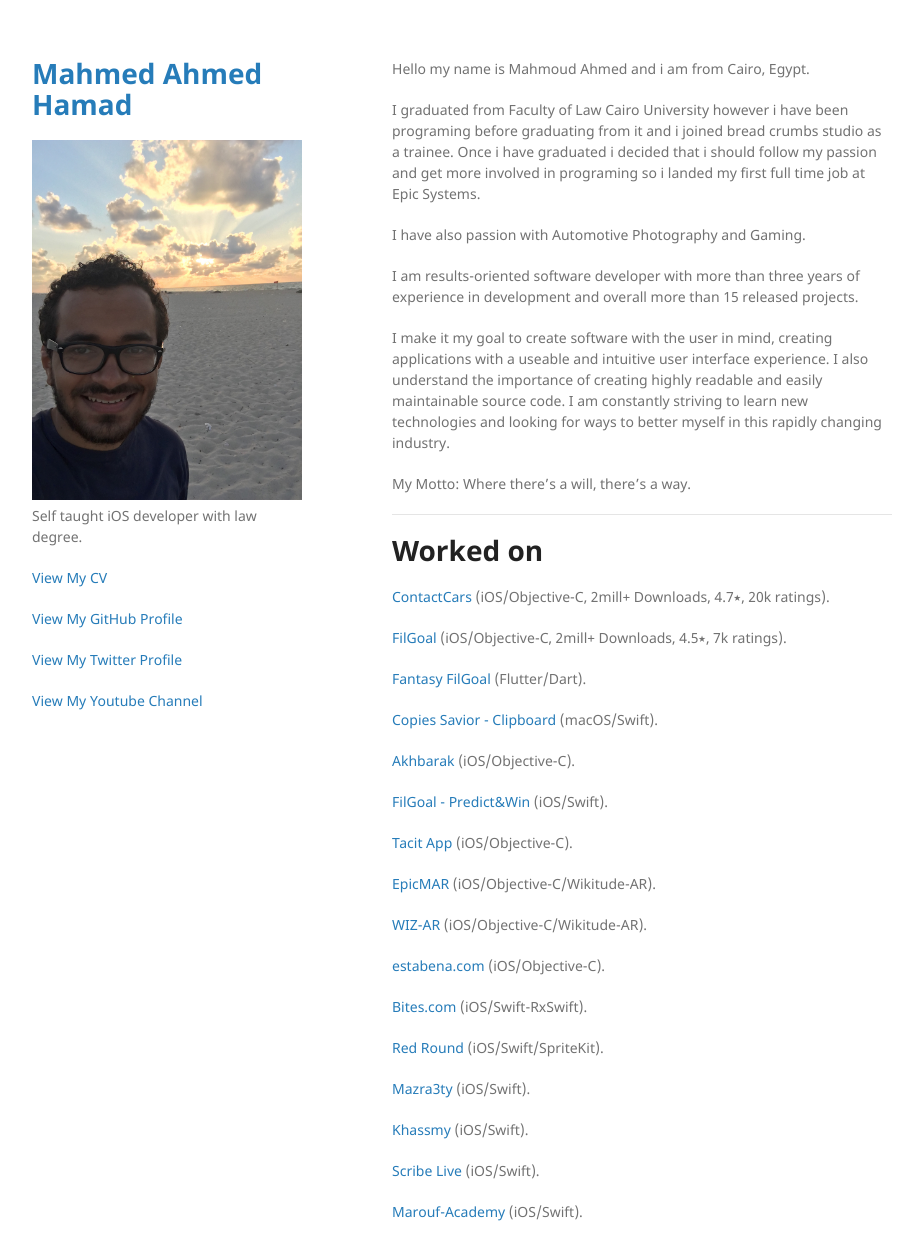
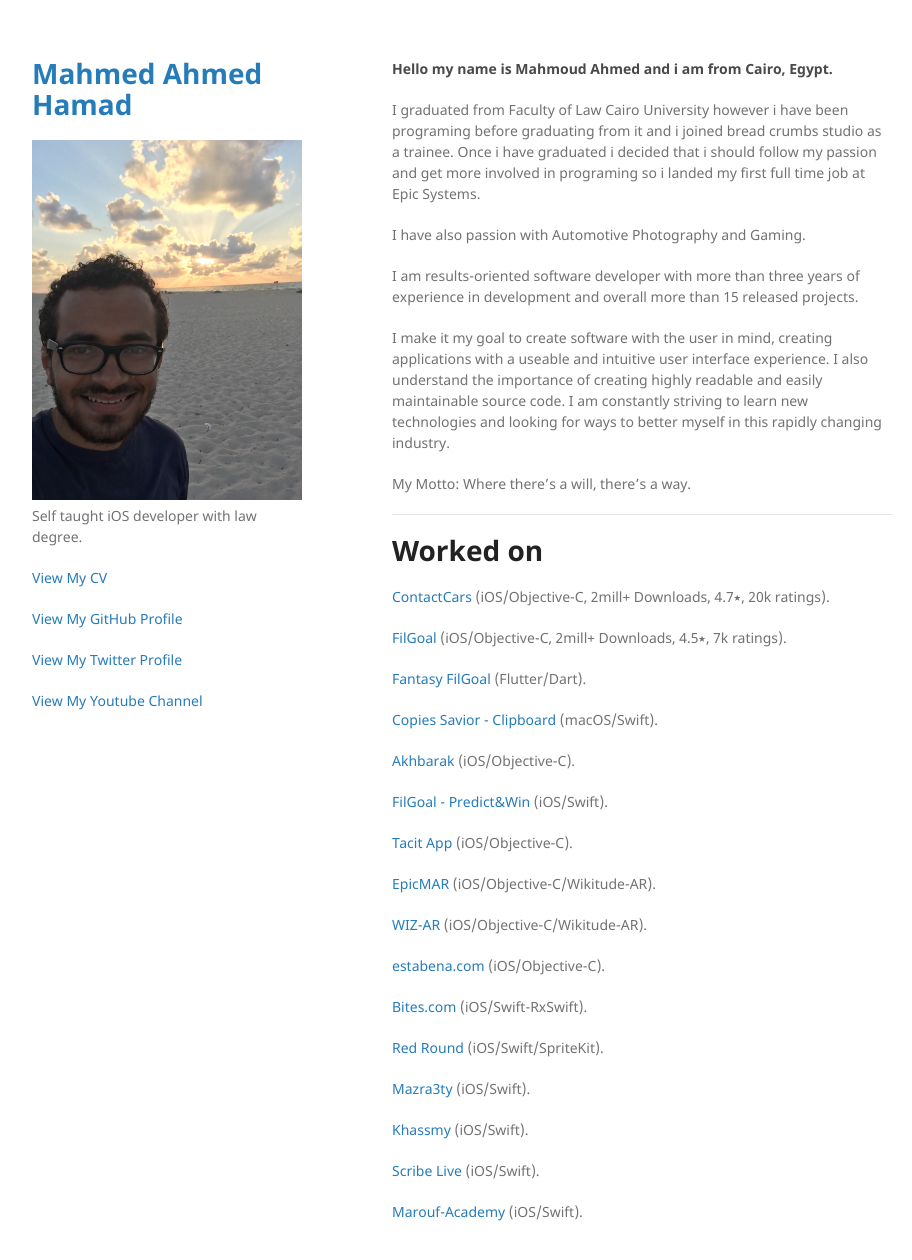
Before and after one commit to Mahmoud333/Mahmoud333.github.io, a Jekyll site: the page built from index.md, in a window 1280 px wide and 1292 px high. Shown: the top 1260 px of the window, without its empty margins (178-1090 px from the left). Built offline with Jekyll 4.4.1, drawn with Linux system fonts in a browser that asks for light colours.

```diff
--- a/index.md
+++ b/index.md
@@ -1,7 +1,7 @@
 ---
 layout: default
 ---
-Hello my name is Mahmoud Ahmed and i am from Cairo, Egypt.
+#### Hello my name is Mahmoud Ahmed and i am from Cairo, Egypt.
 
 I graduated from Faculty of Law Cairo University however i have been programing before graduating from it and i joined bread crumbs studio as a trainee. Once i have graduated i decided that i should follow my passion and get more involved in programing so i landed my first full time job at Epic Systems.
 
```
